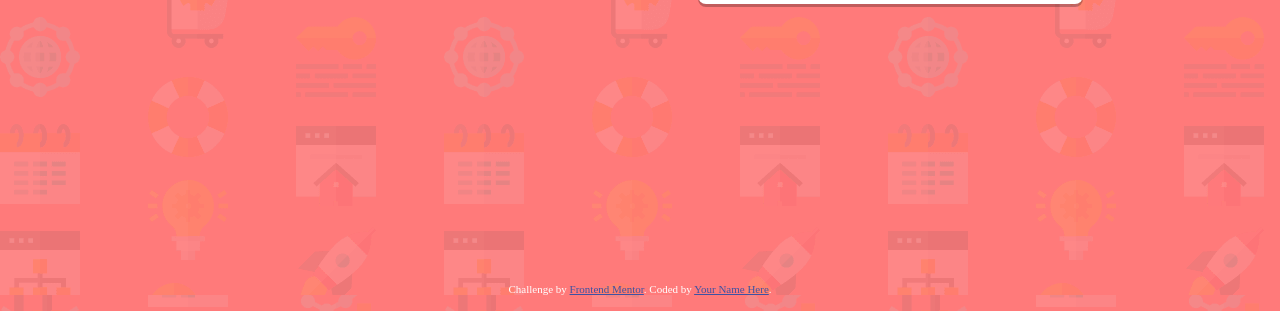
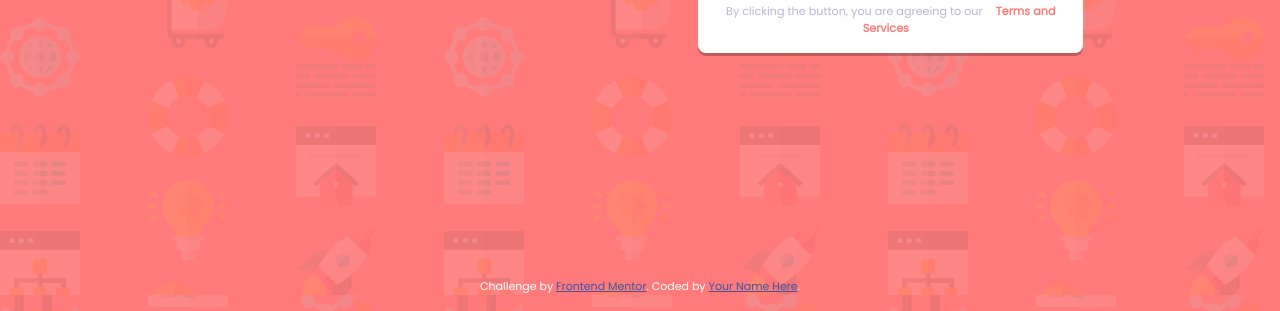
Before and after one commit to KSahithyan/intro-component-with-sign-up-form, a plain HTML site: page index.html in a window 1280 px wide. Shown: the part 505-816 px from the top of the page. Drawn offline with Linux system fonts and the light colour scheme.

Commit message:
font added

```diff
--- a/index.html
+++ b/index.html
@@ -4,13 +4,9 @@
 <head>
   <meta charset="UTF-8">
   <meta name="viewport" content="width=device-width, initial-scale=1.0">
-  <!-- displays site properly based on user's device -->
-
   <link rel="icon" type="image/png" sizes="32x32" href="./images/favicon-32x32.png">
-
   <title>Frontend Mentor | Intro component with sign up form</title>
-
-  <!-- Feel free to remove these styles or customise in your own stylesheet 👍 -->
+  <link href="https://fonts.googleapis.com/css?family=Poppins&display=swap" rel="stylesheet">
   <style>
     .attribution {
       font-size: 11px;
```
